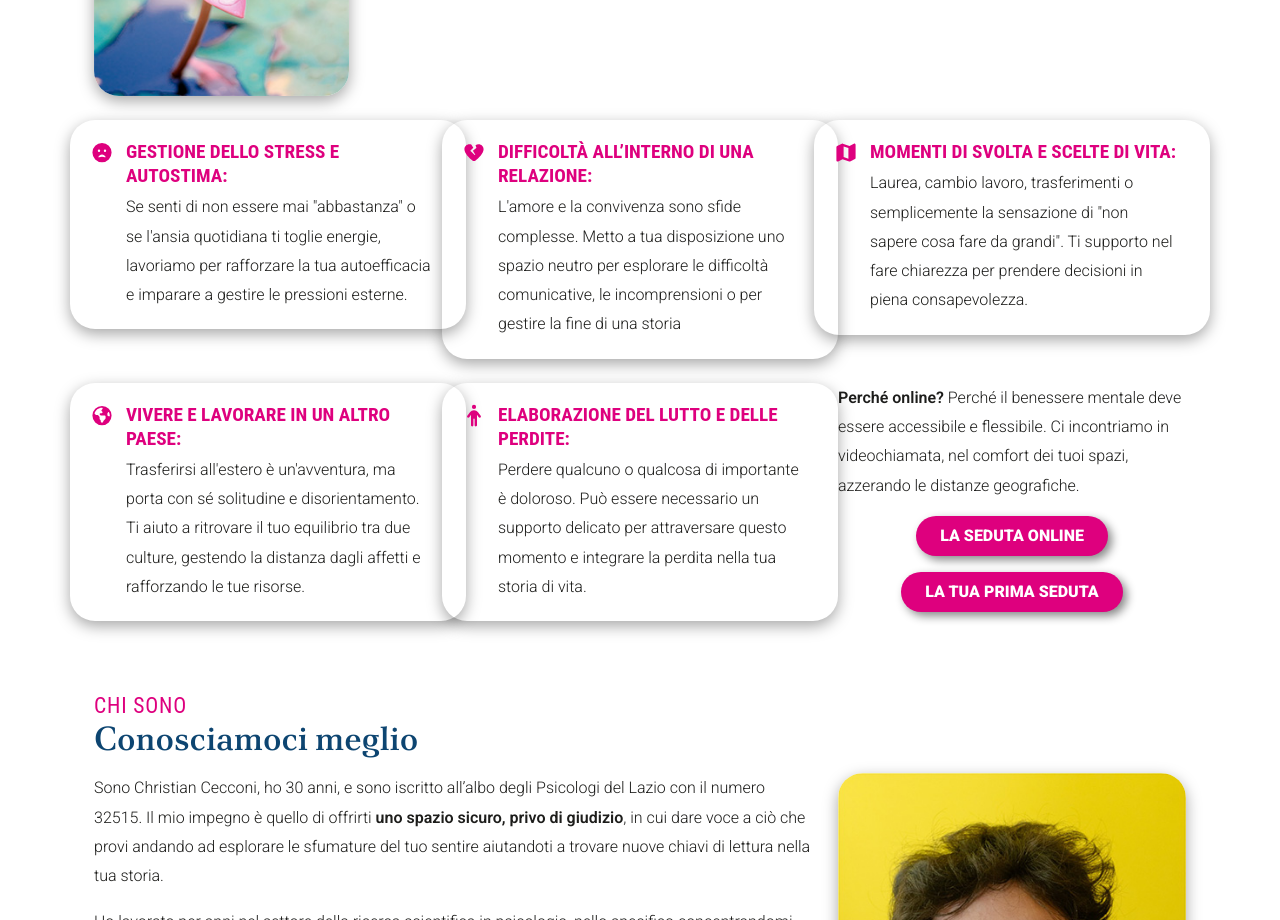
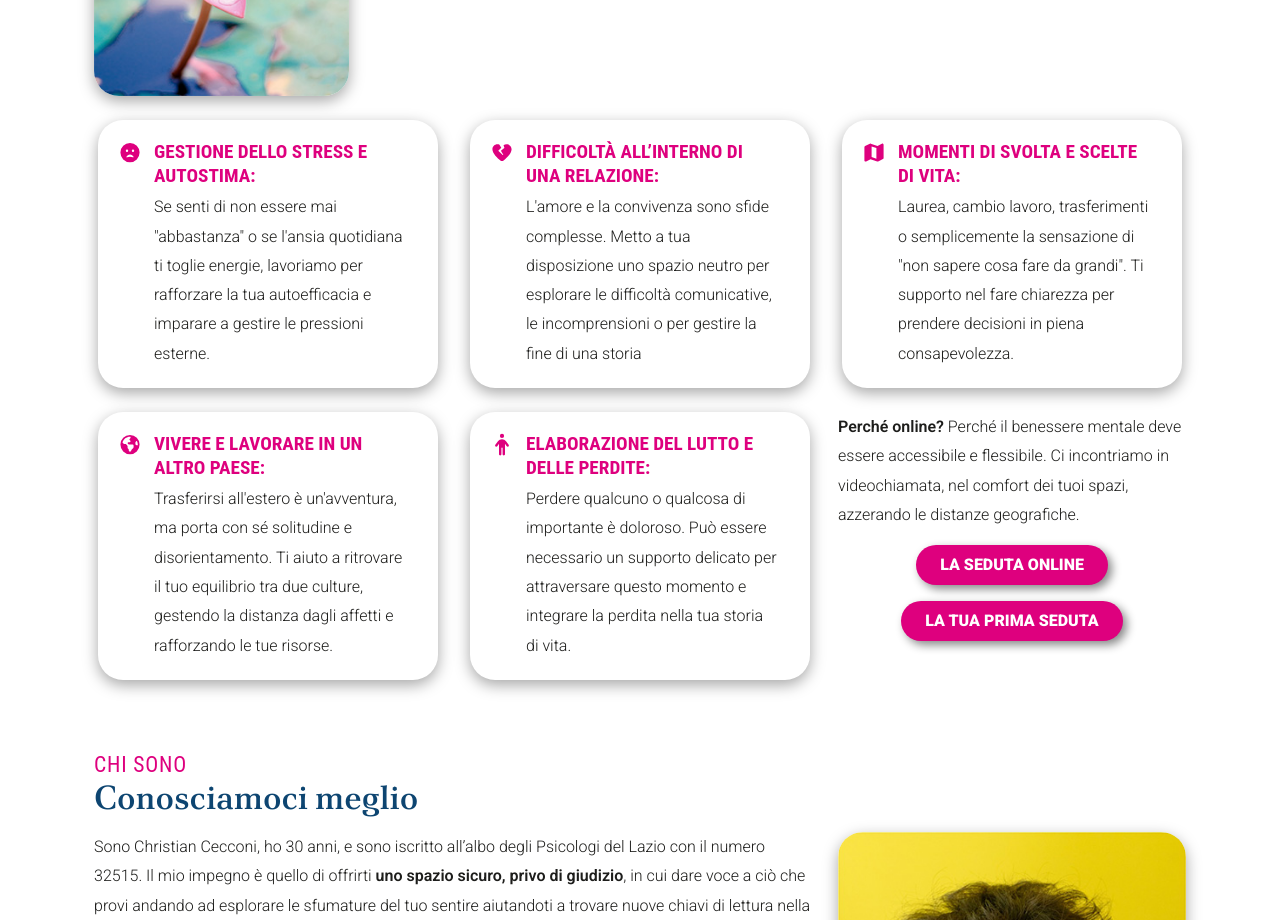
Before and after one commit to giannibussoletti/christiancecconi.it-migration, a React (Vite) app: page / in a window 1280 px wide. Shown: the part 1100-2020 px from the top of the page. Built offline with nearby package versions, Linux system fonts and the light colour scheme; no server answers; a web font is replaced by a local one.

Commit message:
fix overlapping cards bug

```diff
--- a/src/assets/components/InfoCard.tsx
+++ b/src/assets/components/InfoCard.tsx
@@ -4,7 +4,8 @@ import type { InfoCardTypes } from "../types"
 
 const InfoCard = (infoCardProps: InfoCardTypes) => {
   return (
-    <Row className="icon-e-serv mb-4">
+    <div className="px-3">
+      <Row className="icon-e-serv mb-4 mx-0">
         <Col xs="auto" className="p-0">
           <FontAwesomeIcon
             icon={infoCardProps.icon}
@@ -18,6 +19,7 @@ const InfoCard = (infoCardProps: InfoCardTypes) => {
           </div>
         </Col>
       </Row>
+    </div>
   )
 }
 
```
Lines whose indentation alone changed are shown as unchanged.
